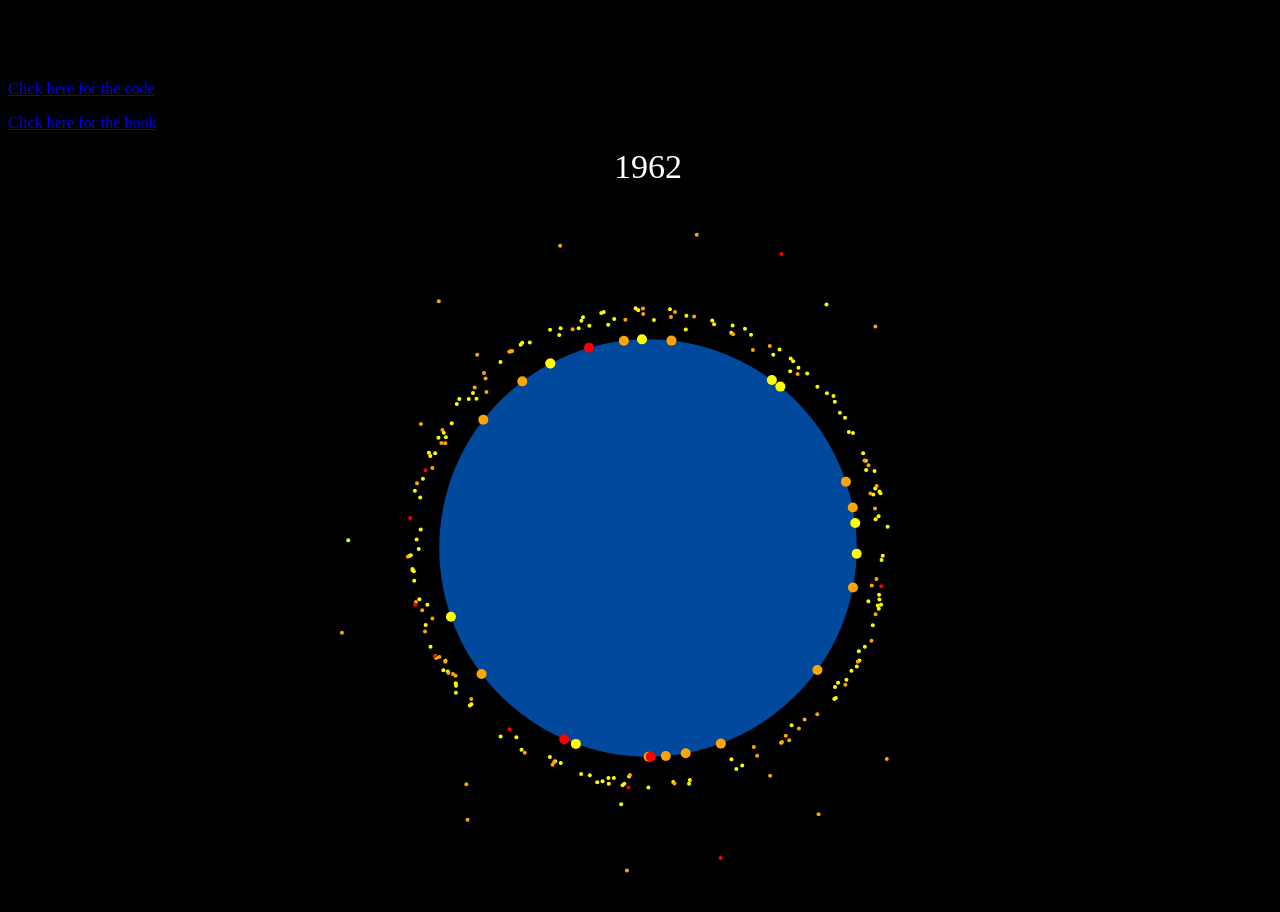
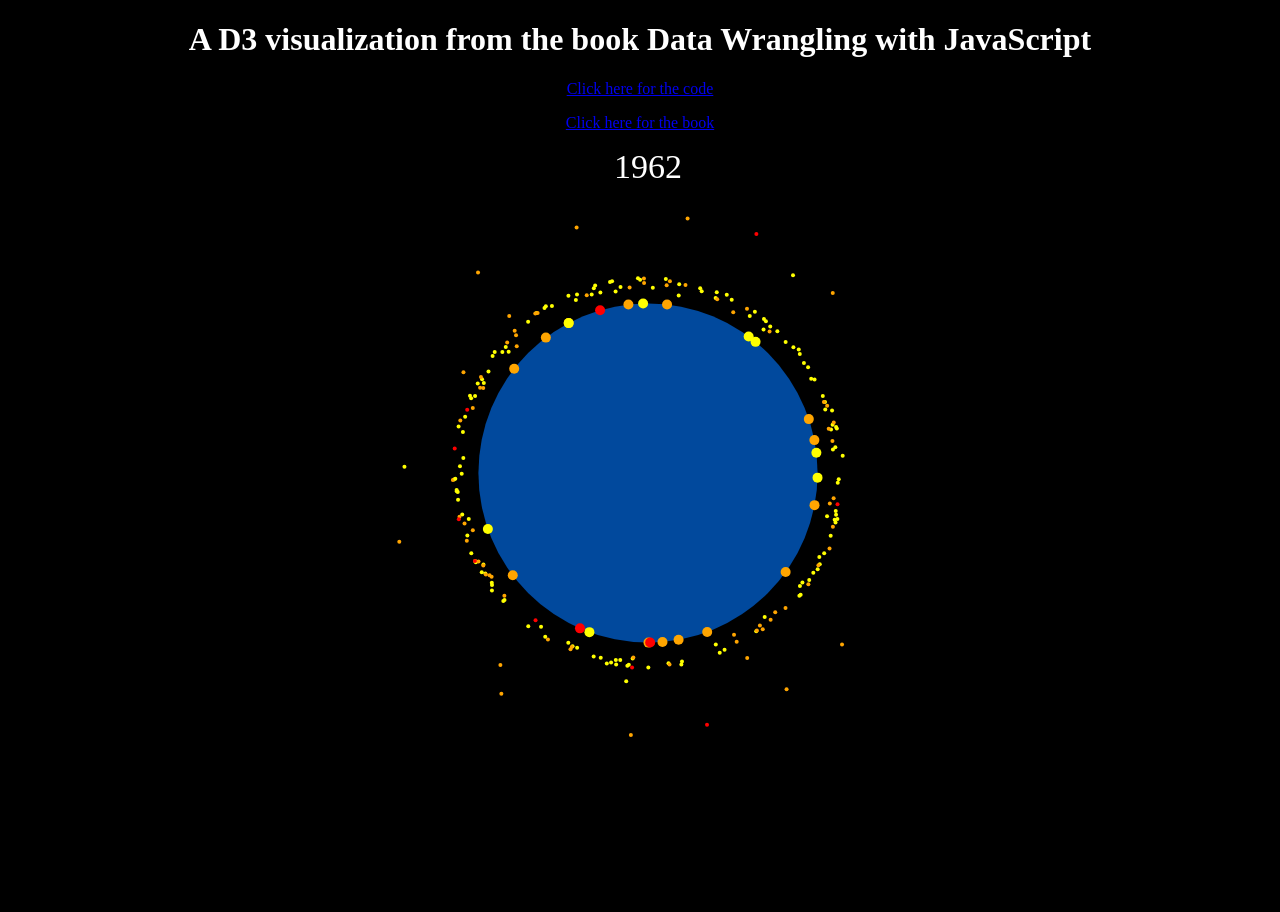
Before and after one commit to Data-Wrangling-with-JavaScript/d3-animated-viz, a website: page index.html in a window 1280 px wide. After the commit the page ends 810 px from the top, so only its background shows below. Drawn offline with Linux system fonts and the light colour scheme.

Commit message:
Tweaks to get the links looking better.

```diff
--- a/app.js
+++ b/app.js
@@ -13,7 +13,7 @@ function pointOnCircle (radius, angleDegrees) { // Helper function to create a p
 window.onload = function () {
 
     var width = window.innerWidth; // Dimensions for our visualization are derived from the size of the browser window.
-    var height = window.innerHeight;
+    var height = window.innerHeight - 150; // Allow for heading and links.
 
     var earthRadius = 6371; // This is the real radius of the earth!
     var earthTranslation = "translate(" + (width/2) + ", " + (height/2) + ")"; // Setup a translation to position the earth.
--- a/index.html
+++ b/index.html
@@ -9,9 +9,9 @@
         <script src="app.js"></script>
     </head>
     <body>
-        <h1>A D3 visualization from the book Data Wrangling with JavaScript</h1>
-        <p><a href="https://github.com/Data-Wrangling-with-JavaScript/d3-animated-viz" target="_blank">Click here for the code</a></p>
-        <p><a href="http://bit.ly/2t2cJu2" target="_blank">Click here for the book</a></p>
+        <h1 style="color: white; text-align: center;">A D3 visualization from the book Data Wrangling with JavaScript</h1>
+        <p style="color: white; text-align: center;"><a href="https://github.com/Data-Wrangling-with-JavaScript/d3-animated-viz" target="_blank">Click here for the code</a></p>
+        <p style="color: white; text-align: center;"><a href="http://bit.ly/2t2cJu2" target="_blank">Click here for the book</a></p>
         <svg class="chart"></svg>
     </body>
 </html>
```
